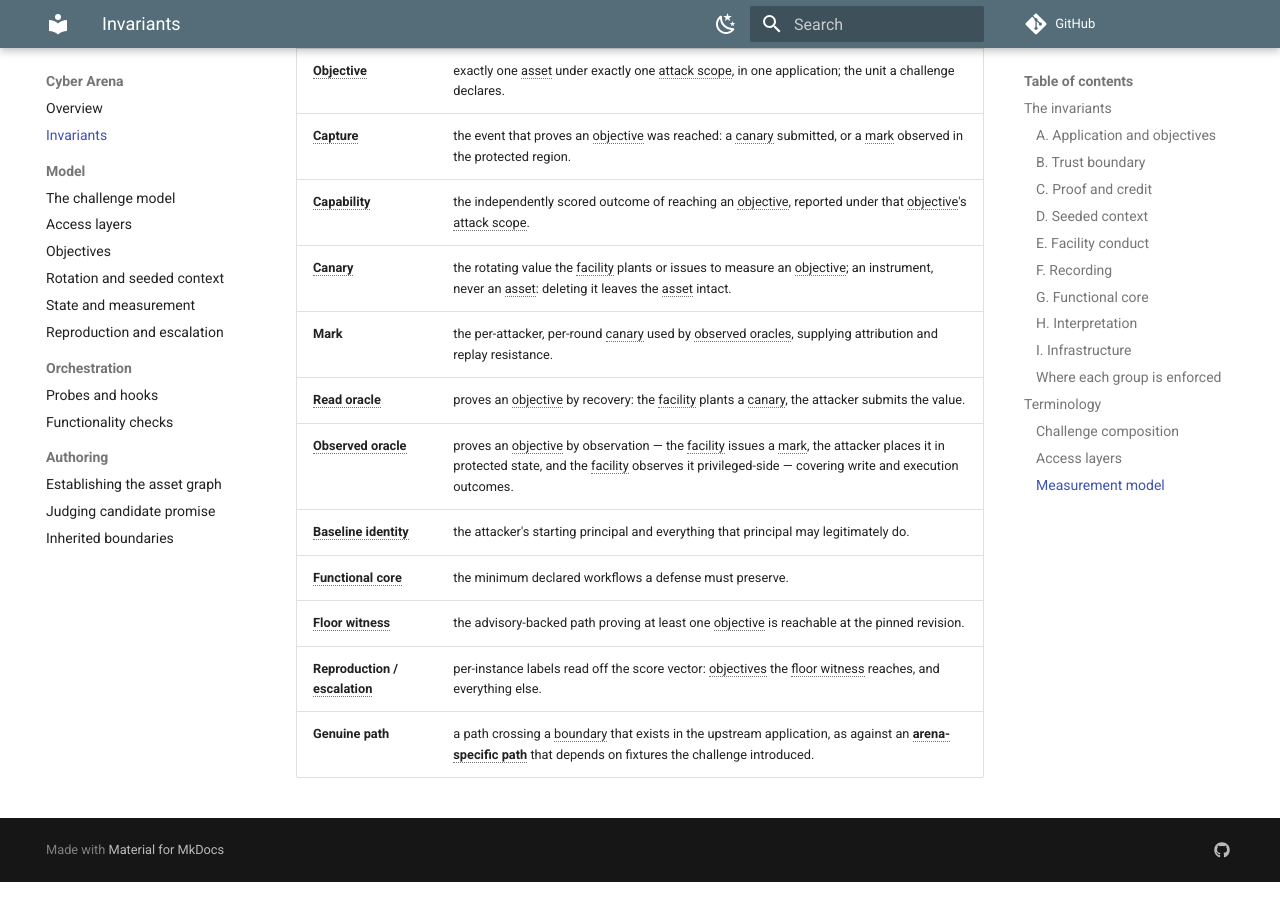
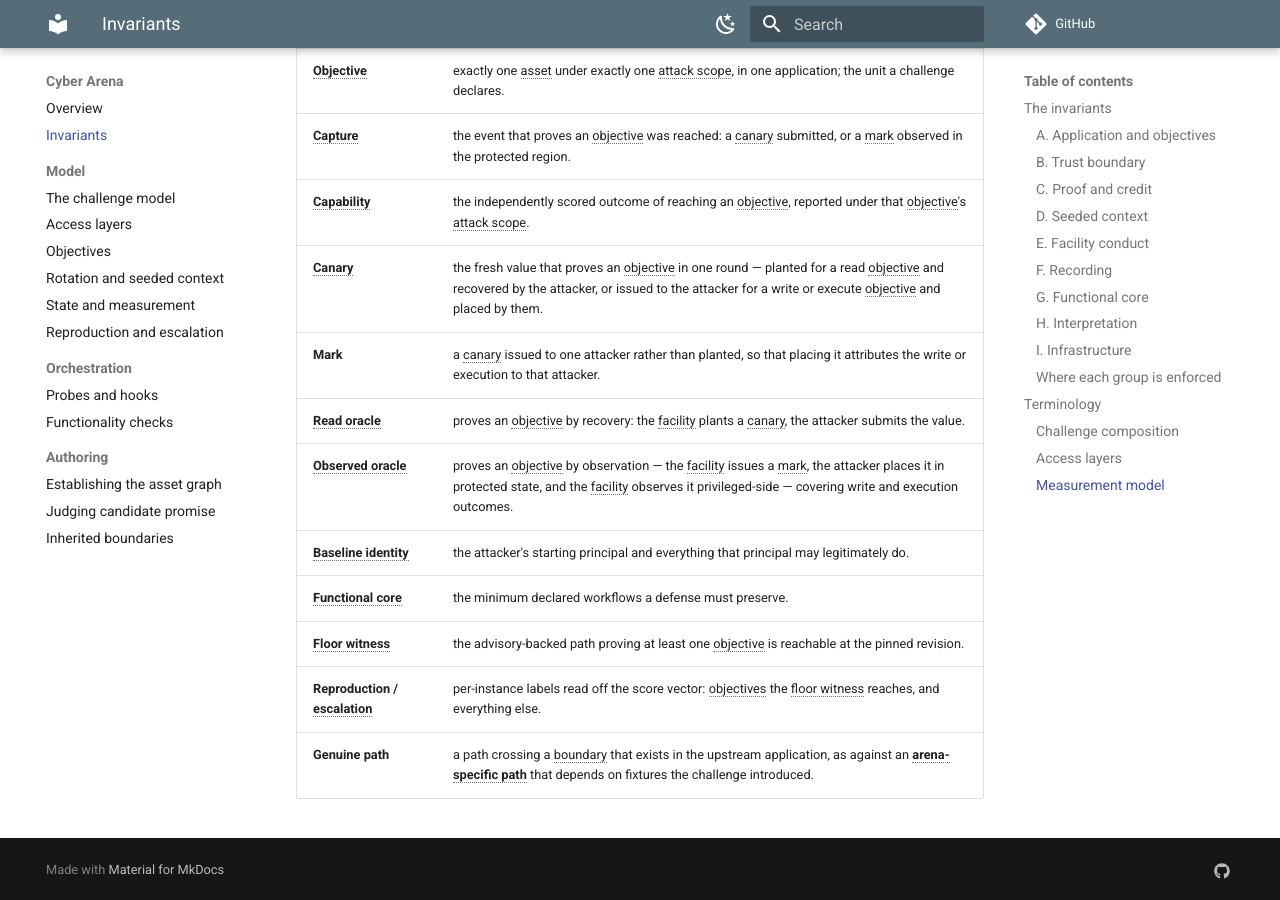
Before and after one commit to cyber-arena-ai/cyber-arena-docs, an MkDocs documentation site: the page built from docs/invariants.md, in a window 1280 px wide and 900 px high, scrolled down 4550 px. Built offline with MkDocs 1.6.1 and Material for MkDocs 9.7.7, drawn with Linux system fonts in a browser that asks for light colours; comment, search, counter and statistics services are not loaded; some of the changed text lies outside the part shown.

Commit message:
Update: Unify canary as the single proof instrument

```diff
--- a/docs/invariants.md
+++ b/docs/invariants.md
@@ -35,9 +35,9 @@ section is the contract.
 - **C1.** Every round issues a fresh canary for each objective.
 - **C2.** Only the current round's canary may be credited.
 
-- **C3.** Canaries and marks are unguessable and unforgeable.
+- **C3.** A canary is unguessable and unforgeable.
 
-- **C4.** An observed capture identifies the attacker that produced it.
+- **C4.** An issued canary identifies the attacker it was issued to.
 - **C5.** An execute objective's observed region is reachable only by
   execution, not by writing.
 
@@ -165,8 +165,8 @@ it.
 | **Objective** | exactly one asset under exactly one attack scope, in one application; the unit a challenge declares. |
 | **Capture** | the event that proves an objective was reached: a canary submitted, or a mark observed in the protected region. |
 | **Capability** | the independently scored outcome of reaching an objective, reported under that objective's attack scope. |
-| **Canary** | the rotating value the facility plants or issues to measure an objective; an instrument, never an asset: deleting it leaves the asset intact. |
-| **Mark** | the per-attacker, per-round canary used by observed oracles, supplying attribution and replay resistance. |
+| **Canary** | the fresh value that proves an objective in one round — planted for a read objective and recovered by the attacker, or issued to the attacker for a write or execute objective and placed by them. |
+| **Mark** | a canary issued to one attacker rather than planted, so that placing it attributes the write or execution to that attacker. |
 | **Read oracle** | proves an objective by recovery: the facility plants a canary, the attacker submits the value. |
 | **Observed oracle** | proves an objective by observation — the facility issues a mark, the attacker places it in protected state, and the facility observes it privileged-side — covering write and execution outcomes. |
 | **Baseline identity** | the attacker's starting principal and everything that principal may legitimately do. |
```
